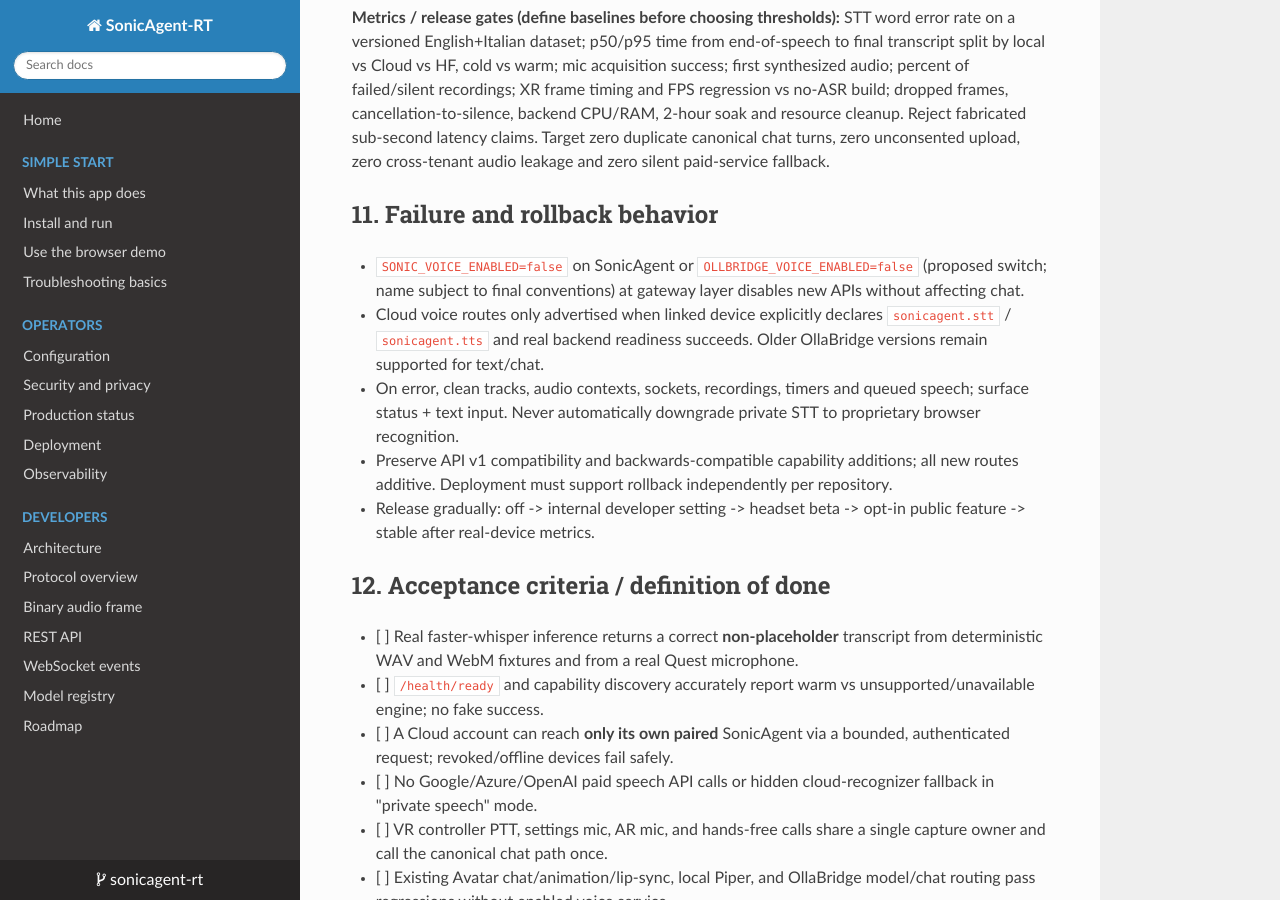
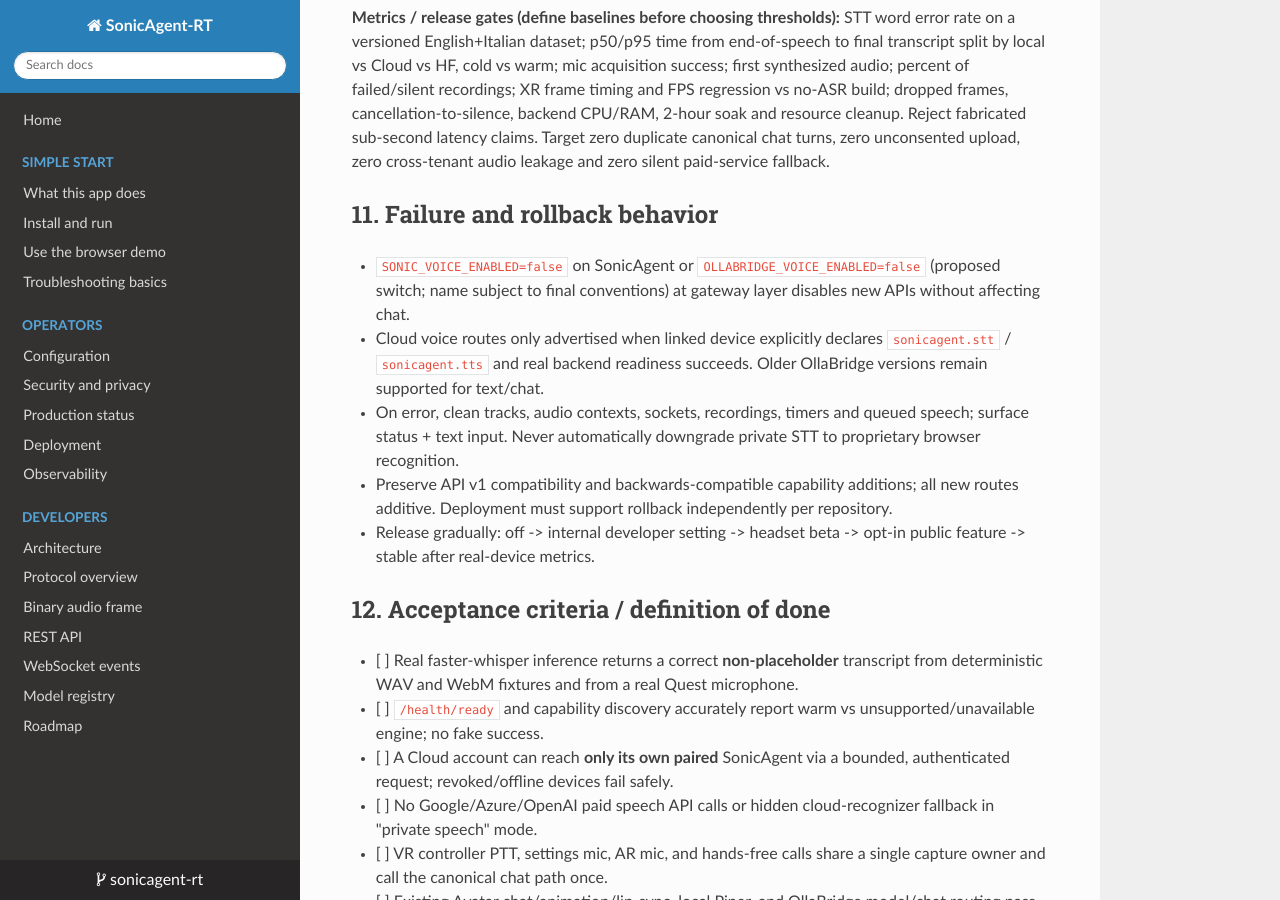
Before and after one commit to ruslanmv/sonicagent, an MkDocs documentation site: the page built from docs/roadmaps/quest-voice-ollabridge-cloud.md, in a window 1280 px wide and 900 px high, scrolled down 8309 px. Built offline with MkDocs 1.6.1, drawn with Linux system fonts in a browser that asks for light colours; nearby versions of some CDN libraries.

Commit message:
docs: normalize OllaBridge voice feature flag spelling

```diff
--- a/docs/roadmaps/quest-voice-ollabridge-cloud.md
+++ b/docs/roadmaps/quest-voice-ollabridge-cloud.md
@@ -207,7 +207,7 @@ If eligible, prototype a Docker Space that serves FastAPI on the supported port
 
 ## 11. Failure and rollback behavior
 
-- `SONIC_VOICE_ENABLED=false` on SonicAgent or `OLLBRIDGE_VOICE_ENABLED=false` (proposed switch; name subject to final conventions) at gateway layer disables new APIs without affecting chat.
+- `SONIC_VOICE_ENABLED=false` on SonicAgent or `OLLABRIDGE_VOICE_ENABLED=false` (proposed switch; name subject to final conventions) at gateway layer disables new APIs without affecting chat.
 - Cloud voice routes only advertised when linked device explicitly declares `sonicagent.stt` / `sonicagent.tts` and real backend readiness succeeds. Older OllaBridge versions remain supported for text/chat.
 - On error, clean tracks, audio contexts, sockets, recordings, timers and queued speech; surface status + text input. Never automatically downgrade private STT to proprietary browser recognition.
 - Preserve API v1 compatibility and backwards-compatible capability additions; all new routes additive. Deployment must support rollback independently per repository.
```
